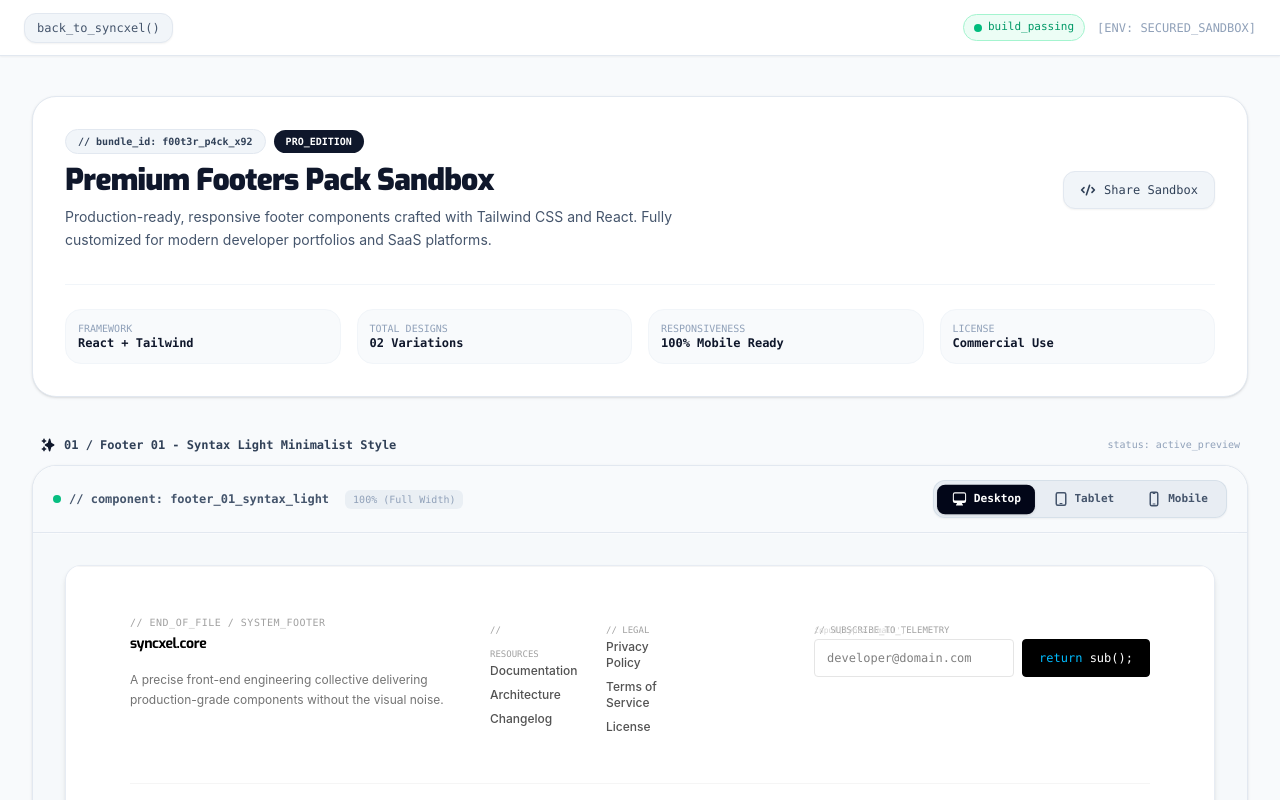
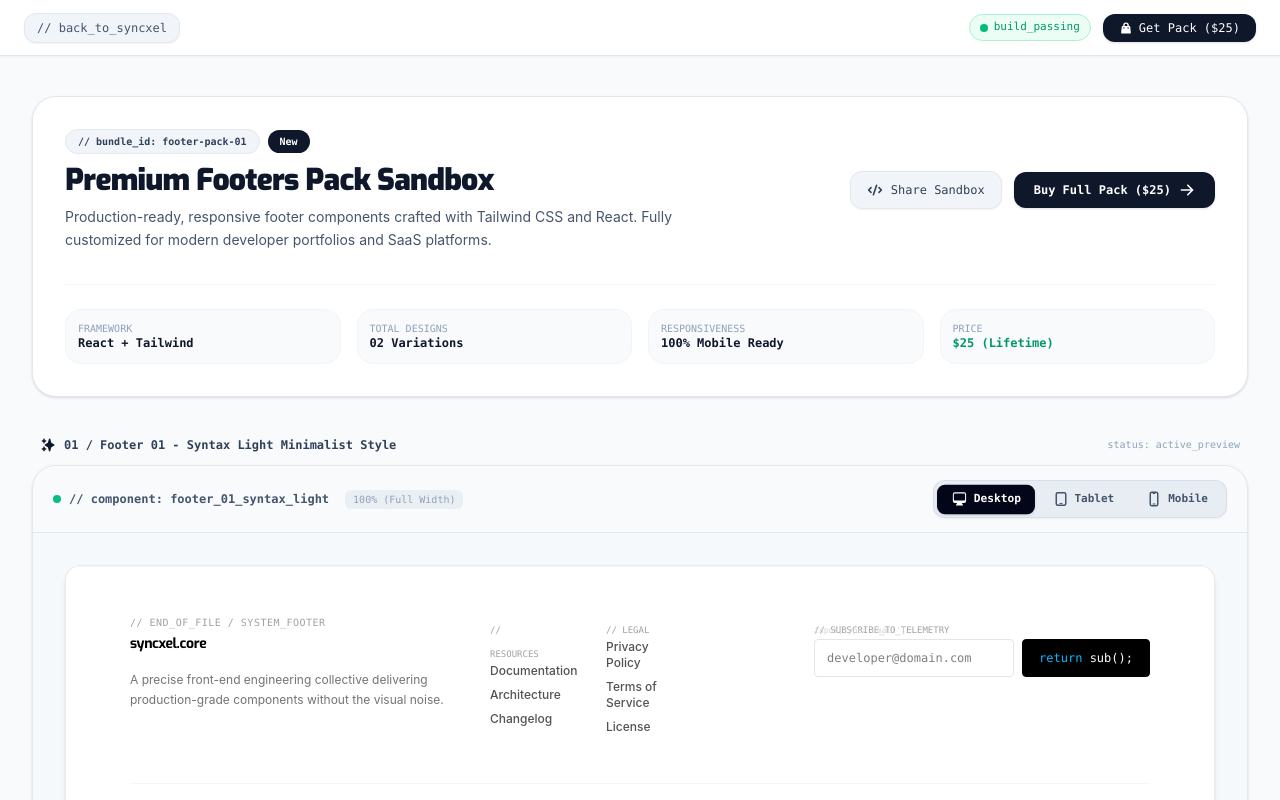
Before and after one commit to lakshan-beast/SyncxelUIPreview, a React (Vite) app: page / in a window 1280 px wide. Shown: the top 800 px of the page. Built offline with nearby package versions, Linux system fonts and the light colour scheme.

Commit message:
Enhance FooterPreviewPage with dynamic footer pack data and buy functionality

```diff
--- a/src/pages/FooterPreviewPage.jsx
+++ b/src/pages/FooterPreviewPage.jsx
@@ -195,15 +195,171 @@
 //   );
 // }
 
+// import React, { useState } from "react";
+// import ComponentPreviewSandbox from "../components/ConponentsPreviewSandbox";
+// import PremiumFooterOne from "../library/FootersDesigns/Footer01";
+// import PremiumFooterTwo from "../library/FootersDesigns/Footer02";
+// import { HiTerminal, HiCheckCircle, HiSparkles, HiCode } from "react-icons/hi";
+
+// export default function FootersPreviewPage() {
+//   const [copiedLink, setCopiedLink] = useState(false);
+
+//   // Main Site එකට රීඩිරෙක්ට් වෙන Back Function එක
+//   const handleBackToMain = () => {
+//     window.location.href = "https://syncxel.vercel.app";
+//   };
+
+//   // ෂෙයාර් කරන ලින්ක් එක කොපි කරගැනීමට
+//   const handleCopyBundleLink = () => {
+//     navigator.clipboard.writeText(window.location.href);
+//     setCopiedLink(true);
+//     setTimeout(() => setCopiedLink(false), 2000);
+//   };
+
+//   return (
+//     <div className="min-h-screen bg-slate-50 font-sans pb-24">
+//       {/* GLOBAL TOP PREVIEW NAVIGATION */}
+//       <div className="w-full bg-white border-b border-slate-200 h-14 px-6 flex justify-between items-center z-50 sticky top-0 shadow-xs select-none">
+//         <button
+//           onClick={handleBackToMain}
+//           className="font-mono text-xs text-slate-600 hover:text-slate-900 border border-slate-200 px-3 py-1.5 rounded-xl bg-slate-100 transition-colors shadow-xs cursor-pointer flex items-center space-x-1.5">
+//           <span>{"back_to_syncxel()"}</span>
+//         </button>
+
+//         <div className="flex items-center gap-3">
+//           <span className="hidden md:flex items-center gap-1.5 font-mono text-[11px] text-emerald-600 bg-emerald-50 px-2.5 py-1 rounded-full border border-emerald-200">
+//             <span className="w-2 h-2 rounded-full bg-emerald-500 animate-pulse"></span>
+//             build_passing
+//           </span>
+//           <span className="font-mono text-xs text-slate-400 hidden sm:inline-block">
+//             {"[ENV: SECURED_SANDBOX]"}
+//           </span>
+//         </div>
+//       </div>
+
+//       <div className="max-w-7xl mx-auto px-4 md:px-8 pt-10">
+//         {/* NEXT-LEVEL HEADER SECTION */}
+//         <div className="bg-white border border-slate-200 rounded-3xl p-6 sm:p-8 mb-10 shadow-sm">
+//           <div className="flex flex-col md:flex-row md:items-center justify-between gap-6">
+//             <div className="space-y-2">
+//               <div className="flex items-center gap-2">
+//                 <span className="text-[10px] font-mono font-semibold px-3 py-1 bg-slate-100 text-slate-700 rounded-full border border-slate-200">
+//                   {"// bundle_id: f00t3r_p4ck_x92"}
+//                 </span>
+//                 <span className="text-[10px] font-mono font-bold px-3 py-1 bg-slate-900 text-white rounded-full">
+//                   PRO_EDITION
+//                 </span>
+//               </div>
+//               <h1 className="text-2xl sm:text-3xl font-black tracking-tight text-slate-900 font-mono">
+//                 Premium Footers Pack Sandbox
+//               </h1>
+//               <p className="text-xs sm:text-sm text-slate-600 font-sans max-w-2xl leading-relaxed">
+//                 Production-ready, responsive footer components crafted with
+//                 Tailwind CSS and React. Fully customized for modern developer
+//                 portfolios and SaaS platforms.
+//               </p>
+//             </div>
+
+//             {/* Quick Actions & Meta */}
+//             <div className="flex flex-col sm:flex-row items-stretch sm:items-center gap-3 shrink-0">
+//               <button
+//                 onClick={handleCopyBundleLink}
+//                 className="px-4 py-2.5 bg-slate-100 hover:bg-slate-200 text-slate-700 rounded-xl text-xs font-mono font-medium border border-slate-200 transition shadow-xs cursor-pointer flex items-center justify-center gap-2">
+//                 {copiedLink ? (
+//                   <HiCheckCircle className="w-4 h-4 text-emerald-600" />
+//                 ) : (
+//                   <HiCode className="w-4 h-4" />
+//                 )}
+//                 <span>{copiedLink ? "Link Copied!" : "Share Sandbox"}</span>
+//               </button>
+//             </div>
+//           </div>
+
+//           {/* Mini Metadata Grid */}
+//           <div className="grid grid-cols-2 sm:grid-cols-4 gap-4 mt-8 pt-6 border-t border-slate-100 font-mono text-xs">
+//             <div className="bg-slate-50 p-3 rounded-2xl border border-slate-100">
+//               <span className="text-slate-400 block text-[10px]">
+//                 FRAMEWORK
+//               </span>
+//               <span className="font-bold text-slate-900">React + Tailwind</span>
+//             </div>
+//             <div className="bg-slate-50 p-3 rounded-2xl border border-slate-100">
+//               <span className="text-slate-400 block text-[10px]">
+//                 TOTAL DESIGNS
+//               </span>
+//               <span className="font-bold text-slate-900">02 Variations</span>
+//             </div>
+//             <div className="bg-slate-50 p-3 rounded-2xl border border-slate-100">
+//               <span className="text-slate-400 block text-[10px]">
+//                 RESPONSIVENESS
+//               </span>
+//               <span className="font-bold text-slate-900">
+//                 100% Mobile Ready
+//               </span>
+//             </div>
+//             <div className="bg-slate-50 p-3 rounded-2xl border border-slate-100">
+//               <span className="text-slate-400 block text-[10px]">LICENSE</span>
+//               <span className="font-bold text-slate-900">Commercial Use</span>
+//             </div>
+//           </div>
+//         </div>
+
+//         {/* 🛠️ FOOTER 01 LIVE PREVIEW */}
+//         <div className="mb-10">
+//           <div className="flex items-center justify-between mb-3 px-2">
+//             <div className="flex items-center gap-2 font-mono text-xs text-slate-700 font-bold">
+//               <HiSparkles className="w-4 h-4 text-slate-900" />
+//               <span>01 / Footer 01 - Syntax Light Minimalist Style</span>
+//             </div>
+//             <span className="text-[10px] font-mono text-slate-400 hidden sm:inline">
+//               status: active_preview
+//             </span>
+//           </div>
+//           <ComponentPreviewSandbox title="footer_01_syntax_light">
+//             <PremiumFooterOne />
+//           </ComponentPreviewSandbox>
+//         </div>
+
+//         {/* 🛠️ FOOTER 02 LIVE PREVIEW */}
+//         <div className="mb-10">
+//           <div className="flex items-center justify-between mb-3 px-2">
+//             <div className="flex items-center gap-2 font-mono text-xs text-slate-700 font-bold">
+//               <HiTerminal className="w-4 h-4 text-slate-900" />
+//               <span>02 / Footer 02 - Tactile Modern Layout</span>
+//             </div>
+//             <span className="text-[10px] font-mono text-slate-400 hidden sm:inline">
+//               status: active_preview
+//             </span>
+//           </div>
+//           <ComponentPreviewSandbox title="footer_02_tactile_3d">
+//             <PremiumFooterTwo />
+//           </ComponentPreviewSandbox>
+//         </div>
+//       </div>
+//     </div>
+//   );
+// }
 
 import React, { useState } from "react";
 import ComponentPreviewSandbox from "../components/ConponentsPreviewSandbox";
 import PremiumFooterOne from "../library/FootersDesigns/Footer01";
 import PremiumFooterTwo from "../library/FootersDesigns/Footer02";
-import { HiTerminal, HiCheckCircle, HiSparkles, HiCode } from "react-icons/hi";
+import { uiPacksData } from "../data/packs"; // 👈 packs.js එකෙන් ඩේටා ගෙන්වා ගැනීම
+import {
+  HiTerminal,
+  HiCheckCircle,
+  HiSparkles,
+  HiCode,
+  HiShoppingBag,
+  HiArrowRight,
+} from "react-icons/hi";
 
 export default function FootersPreviewPage() {
   const [copiedLink, setCopiedLink] = useState(false);
+
+  // packs.js එකෙන් අදාළ Footer Pack එක ෆිල්ටර් කරගැනීම
+  const footerPack =
+    uiPacksData.find((p) => p.id === "footer-pack-01") || uiPacksData[0];
 
   // Main Site එකට රීඩිරෙක්ට් වෙන Back Function එක
   const handleBackToMain = () => {
@@ -217,14 +373,19 @@ export default function FootersPreviewPage() {
     setTimeout(() => setCopiedLink(false), 2000);
   };
 
+  // Lemon Squeezy checkout එකට යැවීමට
+  const handleBuyNow = () => {
+    window.open(footerPack.checkoutUrl, "_blank");
+  };
+
   return (
     <div className="min-h-screen bg-slate-50 font-sans pb-24">
       {/* GLOBAL TOP PREVIEW NAVIGATION */}
-      <div className="w-full bg-white border-b border-slate-200 h-14 px-6 flex justify-between items-center z-50 sticky top-0 shadow-xs select-none">
+      <div className="w-full bg-white border-b border-slate-200 h-14 px-4 sm:px-6 flex justify-between items-center z-50 sticky top-0 shadow-xs select-none">
         <button
           onClick={handleBackToMain}
           className="font-mono text-xs text-slate-600 hover:text-slate-900 border border-slate-200 px-3 py-1.5 rounded-xl bg-slate-100 transition-colors shadow-xs cursor-pointer flex items-center space-x-1.5">
-          <span>{"back_to_syncxel()"}</span>
+          <span>{"// back_to_syncxel"}</span>
         </button>
 
         <div className="flex items-center gap-3">
@@ -232,36 +393,39 @@ export default function FootersPreviewPage() {
             <span className="w-2 h-2 rounded-full bg-emerald-500 animate-pulse"></span>
             build_passing
           </span>
-          <span className="font-mono text-xs text-slate-400 hidden sm:inline-block">
-            {"[ENV: SECURED_SANDBOX]"}
-          </span>
+
+          {/* Top Navbar Buy Button */}
+          <button
+            onClick={handleBuyNow}
+            className="bg-slate-900 hover:bg-slate-800 text-white font-mono text-xs px-4 py-1.5 rounded-xl transition shadow-sm flex items-center gap-1.5 cursor-pointer">
+            <HiShoppingBag className="w-3.5 h-3.5" />
+            <span>Get Pack ({footerPack.price})</span>
+          </button>
         </div>
       </div>
 
-      <div className="max-w-7xl mx-auto px-4 md:px-8 pt-10">
-        {/* NEXT-LEVEL HEADER SECTION */}
+      <div className="max-w-7xl mx-auto px-4 sm:px-8 pt-10">
+        {/* NEXT-LEVEL HEADER SECTION (Dynamic from packs.js) */}
         <div className="bg-white border border-slate-200 rounded-3xl p-6 sm:p-8 mb-10 shadow-sm">
           <div className="flex flex-col md:flex-row md:items-center justify-between gap-6">
             <div className="space-y-2">
               <div className="flex items-center gap-2">
                 <span className="text-[10px] font-mono font-semibold px-3 py-1 bg-slate-100 text-slate-700 rounded-full border border-slate-200">
-                  {"// bundle_id: f00t3r_p4ck_x92"}
+                  {`// bundle_id: ${footerPack.id}`}
                 </span>
                 <span className="text-[10px] font-mono font-bold px-3 py-1 bg-slate-900 text-white rounded-full">
-                  PRO_EDITION
+                  {footerPack.sales || "PRO_EDITION"}
                 </span>
               </div>
               <h1 className="text-2xl sm:text-3xl font-black tracking-tight text-slate-900 font-mono">
-                Premium Footers Pack Sandbox
+                {footerPack.title}
               </h1>
               <p className="text-xs sm:text-sm text-slate-600 font-sans max-w-2xl leading-relaxed">
-                Production-ready, responsive footer components crafted with
-                Tailwind CSS and React. Fully customized for modern developer
-                portfolios and SaaS platforms.
+                {footerPack.description}
               </p>
             </div>
 
-            {/* Quick Actions & Meta */}
+            {/* Quick Actions & Buy CTA */}
             <div className="flex flex-col sm:flex-row items-stretch sm:items-center gap-3 shrink-0">
               <button
                 onClick={handleCopyBundleLink}
@@ -272,6 +436,13 @@ export default function FootersPreviewPage() {
                   <HiCode className="w-4 h-4" />
                 )}
                 <span>{copiedLink ? "Link Copied!" : "Share Sandbox"}</span>
+              </button>
+
+              <button
+                onClick={handleBuyNow}
+                className="px-5 py-2.5 bg-slate-900 hover:bg-slate-800 text-white rounded-xl text-xs font-mono font-semibold transition shadow-sm cursor-pointer flex items-center justify-center gap-2">
+                <span>Buy Full Pack ({footerPack.price})</span>
+                <HiArrowRight className="w-4 h-4" />
               </button>
             </div>
           </div>
@@ -299,8 +470,10 @@ export default function FootersPreviewPage() {
               </span>
             </div>
             <div className="bg-slate-50 p-3 rounded-2xl border border-slate-100">
-              <span className="text-slate-400 block text-[10px]">LICENSE</span>
-              <span className="font-bold text-slate-900">Commercial Use</span>
+              <span className="text-slate-400 block text-[10px]">PRICE</span>
+              <span className="font-bold text-emerald-600">
+                {footerPack.price} (Lifetime)
+              </span>
             </div>
           </div>
         </div>
```
